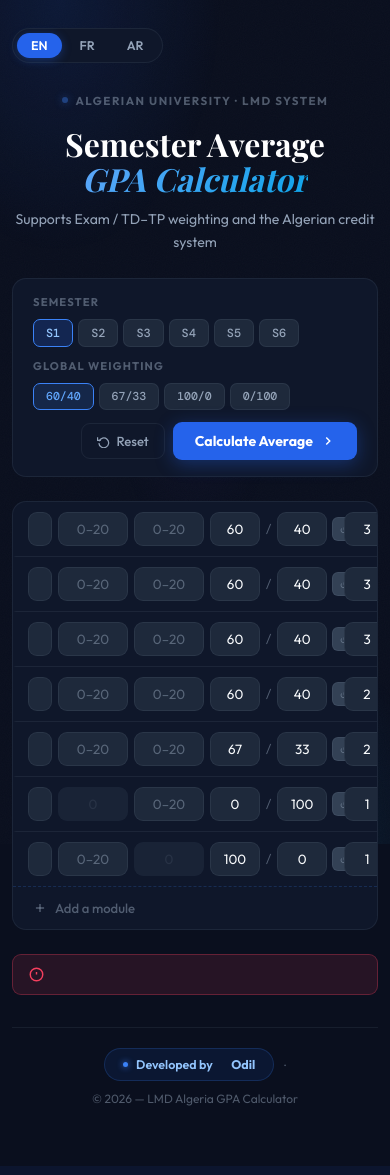
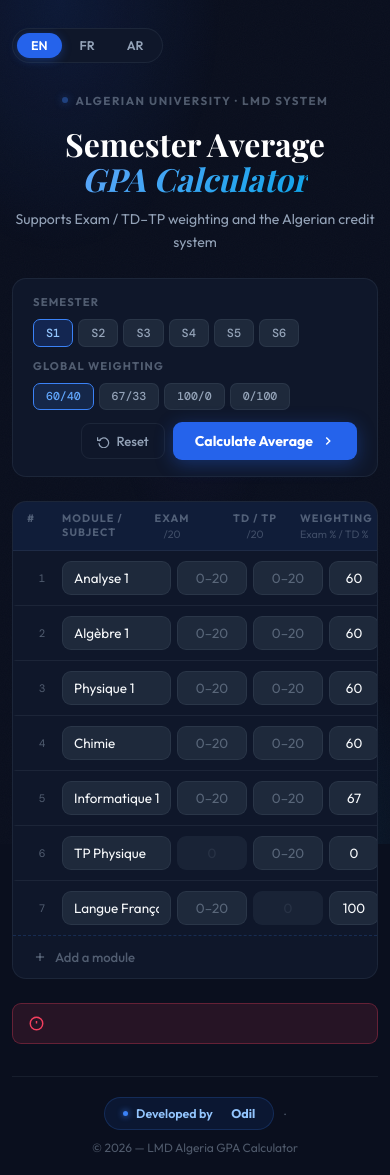
Before and after one commit to odilbz/gpa-1md, a Flask app: page / in a window 390 px wide. Shown: the top 1175 px of the page. Run offline with Flask 3, Linux system fonts and the light colour scheme.

Commit message:
fix mobile horizontal scroll

```diff
--- a/static/style.css
+++ b/static/style.css
@@ -368,6 +368,12 @@ body[dir="rtl"] {
   border-radius: var(--radius);
   overflow: hidden;
   animation: fadeUp .5s .18s ease both;
+}
+
+/* ── Mobile horizontal scroll ── */
+.table-scroll {
+  overflow-x: auto;
+  -webkit-overflow-scrolling: touch;
 }
 
 .col-header {
@@ -1253,17 +1259,15 @@ body[dir="rtl"] {
   }
 
   .col-header {
-    display: none;
+    display: grid;
+    min-width: 620px;
   }
 
   .mod-row {
-    grid-template-columns: 1fr 70px 70px 128px 46px 70px 30px;
+    grid-template-columns: 28px 1fr 70px 70px 128px 46px 70px 30px;
     gap: 6px;
     padding: 9px 12px;
-  }
-
-  .row-idx {
-    display: none;
+    min-width: 620px;
   }
 
   .dash-score-block {
--- a/templates/index.html
+++ b/templates/index.html
@@ -76,6 +76,7 @@
 
     <!-- TABLE -->
     <div class="table-wrap">
+      <div class="table-scroll">
       <div class="col-header">
         <div class="ch ch-idx">#</div>
         <div class="ch ch-name" data-i18n="colModule">Module / Subject</div>
@@ -100,6 +101,7 @@
       </div>
 
       <div class="rows-list" id="rowsList"></div>
+      </div><!-- /table-scroll -->
 
       <button class="btn-add-row" id="btnAdd">
         <svg width="14" height="14" viewBox="0 0 24 24" fill="none" stroke="currentColor" stroke-width="2.5"><line x1="12" y1="5" x2="12" y2="19"/><line x1="5" y1="12" x2="19" y2="12"/></svg>
```
